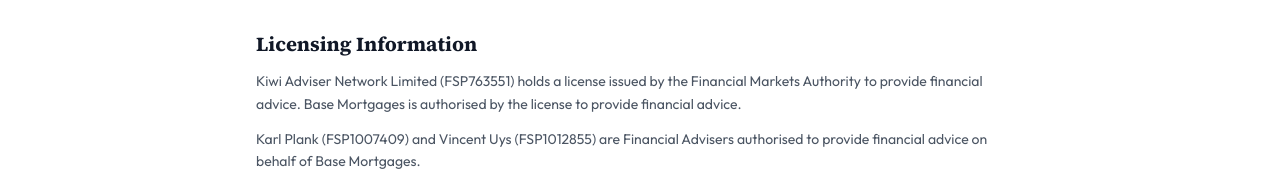
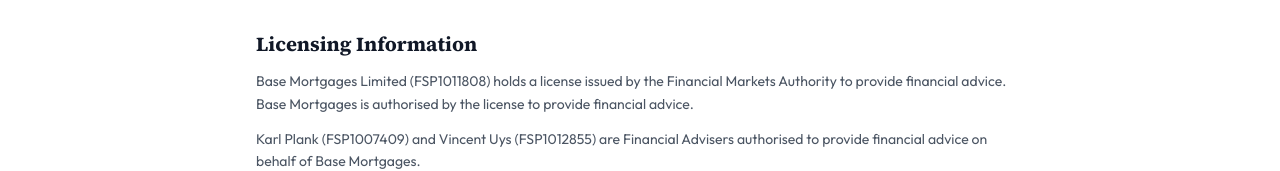
Before and after one commit to karlplank93/base-mortgages, a Next.js app: page /terms in a window 1280 px wide. Shown: the part 314-485 px from the top of the page. Built offline with nearby package versions, Linux system fonts and the light colour scheme.

Commit message:
Update page.tsx

```diff
--- a/app/terms/page.tsx
+++ b/app/terms/page.tsx
@@ -21,7 +21,7 @@ export default function TermsPage() {
 
             <div>
               <h2 className="font-display text-xl font-bold text-gray-900 mb-3">Licensing Information</h2>
-              <p>Kiwi Adviser Network Limited (FSP763551) holds a license issued by the Financial Markets Authority to provide financial advice. Base Mortgages is authorised by the license to provide financial advice.</p>
+              <p>Base Mortgages Limited (FSP1011808) holds a license issued by the Financial Markets Authority to provide financial advice. Base Mortgages is authorised by the license to provide financial advice.</p>
               <p className="mt-3">Karl Plank (FSP1007409) and Vincent Uys (FSP1012855) are Financial Advisers authorised to provide financial advice on behalf of Base Mortgages.</p>
             </div>
 
```
